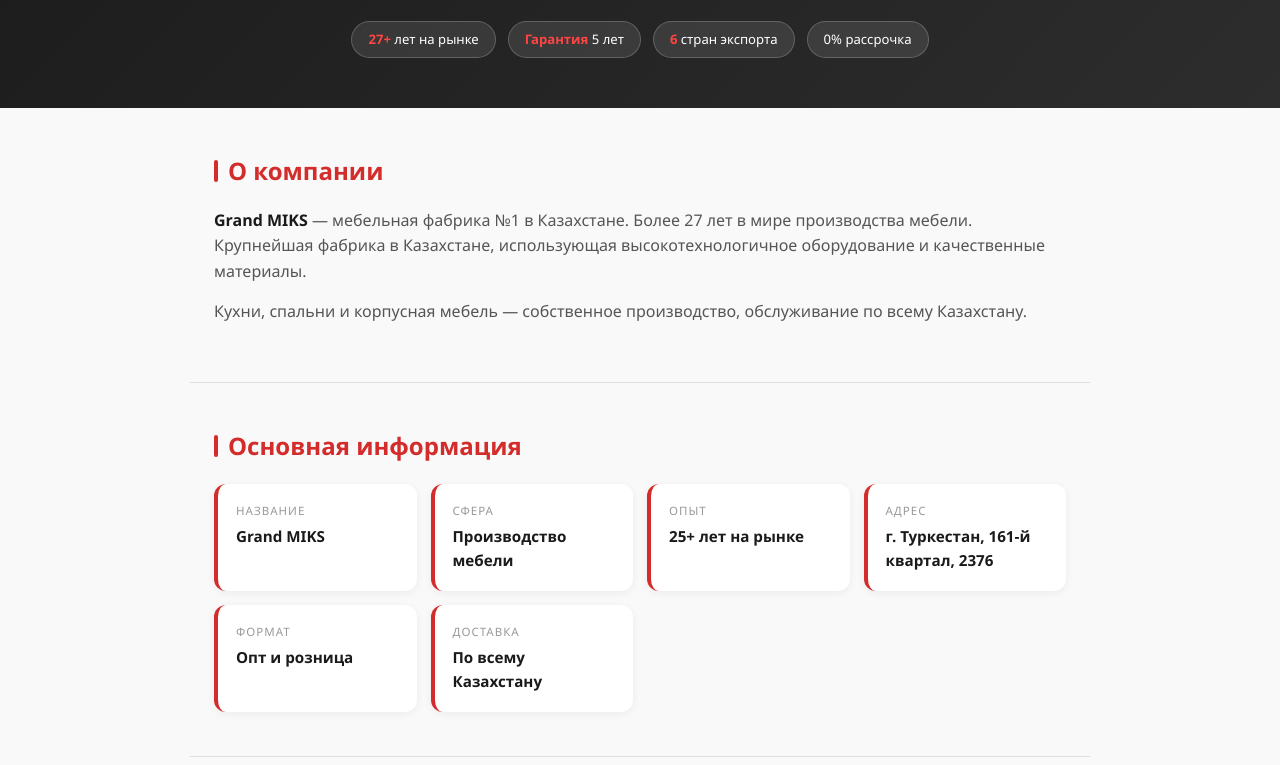
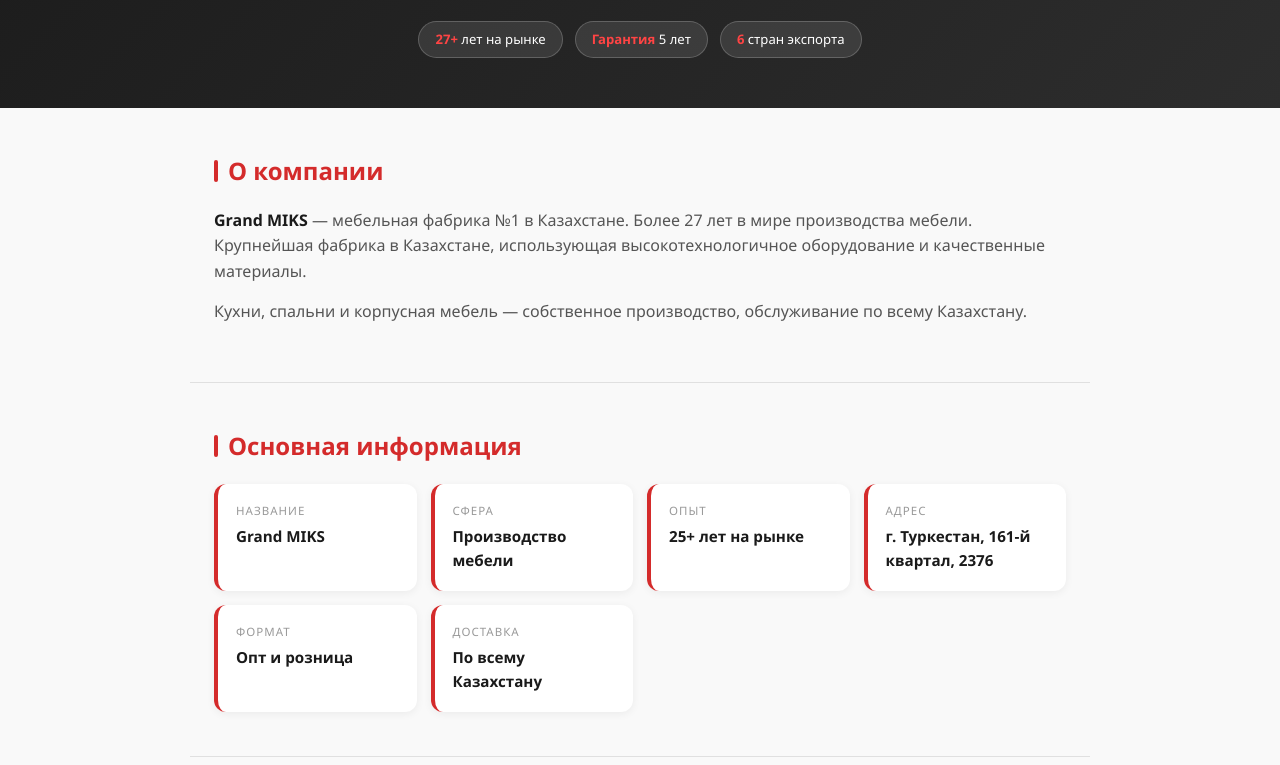
Before and after one commit to grandmiks-sk/grandmiks, a plain HTML site: page grandmiks.html in a window 1280 px wide. Shown: the part 295-1060 px from the top of the page. Drawn offline with Linux system fonts and the light colour scheme.

Commit message:
Remove 0% рассрочка badge from hero

```diff
--- a/grandmiks.html
+++ b/grandmiks.html
@@ -104,7 +104,6 @@
     <div class="badge"><span>27+</span> лет на рынке</div>
     <div class="badge"><span>Гарантия</span> 5 лет</div>
     <div class="badge"><span>6</span> стран экспорта</div>
-    <div class="badge">0% рассрочка</div>
   </div>
 </div>
 
```
